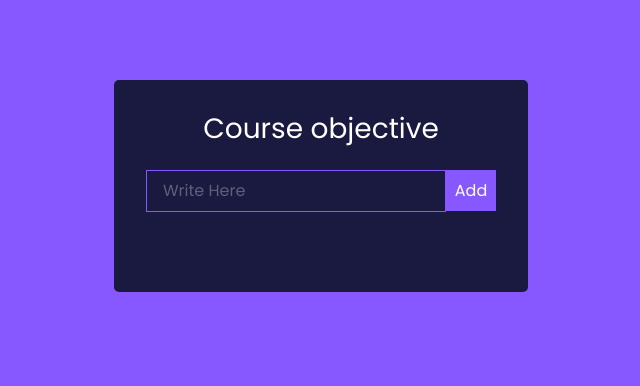
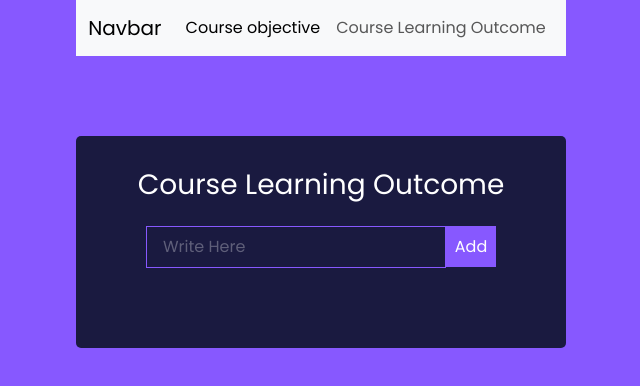
Before and after one commit to TamjidIslam99/web1, a React (Create React App) app: page /CLO in a window 1280 px wide. Shown: the top 386 px of the page, without its empty margins (319-959 px from the left). Built offline with nearby package versions, Linux system fonts and the light colour scheme.

Commit message:
Second Commit

```diff
--- a/src/App.js
+++ b/src/App.js
@@ -1,12 +1,22 @@
+import Navbar from './component/Navbar';
 import './App.css';
 import Todowrapper from './component/Todowrapper';
-import { Route,Routes } from 'react-router-dom';
-
+import { Routes,Route,BrowserRouter as Router } from 'react-router-dom';
+import CourseLearnWrapper from './component/CourseLearnWrapper';
 export function App() {
   return (
     <div className="App">
 
-    <Todowrapper/>
+
+    <Navbar/>
+    <Routes>
+      <Route exact path='/' element={<Todowrapper/>}/>
+      <Route exact path='/CLO' element={<CourseLearnWrapper/>}/>
+
+    </Routes>
+
+
+
 
 
     </div>
--- a/src/component/CourseLearnWrapper.js
+++ b/src/component/CourseLearnWrapper.js
@@ -41,7 +41,7 @@ export const CourseLearnWrapper = () => {
   }
   return (
     <div className='TodoWrapper'>
-      <h1>Course Learning objective</h1>
+      <h1>Course Learning Outcome</h1>
       <CourseLearnForm addTodo={addTodo}/>
       {todos.map((todo, index)=>(
         todo.isEditing ? (
--- a/src/component/CourseLearnedit.js
+++ b/src/component/CourseLearnedit.js
@@ -13,7 +13,7 @@ export const CourseLearnedit = ({editTodo,task}) => {
   return (
     <form className="TodoForm" onSubmit={handleSubmit}>
       <input type="text" value={value} placeholder='Update Objective' onChange ={(e) => setValue(e.target.value)} className="todo-input"/>
-      <button type="submit" className="todo-btn">update Objective</button>
+      <button type="submit" className="todo-btn">Update Outcome</button>
     </form>
   )
 }
--- a/src/component/Navbar.js
+++ b/src/component/Navbar.js
@@ -1,23 +1,27 @@
 import React from 'react'
 import { Link } from 'react-router-dom'
-
 const Navbar = () => {
   return (
-    <nav class="navbar navbar-expand-lg bg-body-tertiary">
+    <div>
+      <nav class="navbar navbar-expand-lg navbar-light bg-light">
   <div class="container-fluid">
+    <Link class="navbar-brand" to="#">Navbar</Link>
+    <button class="navbar-toggler" type="button" data-bs-toggle="collapse" data-bs-target="#navbarNav" aria-controls="navbarNav" aria-expanded="false" aria-label="Toggle navigation">
+      <span class="navbar-toggler-icon"></span>
+    </button>
     <div class="collapse navbar-collapse" id="navbarNav">
       <ul class="navbar-nav">
         <li class="nav-item">
-          <Link class="nav-link active" aria-current="page" to="/Todowrapper.js">Home</Link>
+          <Link class="nav-link active" aria-current="page" to="/">Course objective</Link>
         </li>
         <li class="nav-item">
-          <Link class="nav-link" to="/CourseLearnWrapper.js">Features</Link>
+          <Link class="nav-link" to="CLO">Course Learning Outcome</Link>
         </li>
-
       </ul>
     </div>
   </div>
 </nav>
+    </div>
   )
 }
 
--- a/src/component/Todoedit.js
+++ b/src/component/Todoedit.js
@@ -13,7 +13,7 @@ export const Todoedit = ({editTodo,task}) => {
   return (
     <form className="TodoForm" onSubmit={handleSubmit}>
       <input type="text" value={value} placeholder='Update Objective' onChange ={(e) => setValue(e.target.value)} className="todo-input"/>
-      <button type="submit" className="todo-btn">update Objective</button>
+      <button type="submit" className="todo-btn">Update Objective</button>
     </form>
   )
 }
--- a/src/index.js
+++ b/src/index.js
@@ -11,4 +11,4 @@ root.render(
     </BrowserRouter>
 
   </React.StrictMode>
-);
+)
```
Also changed, not shown: package.json (+9 -1 lines), 1 other file (tests, documents, lock files or other folders).
